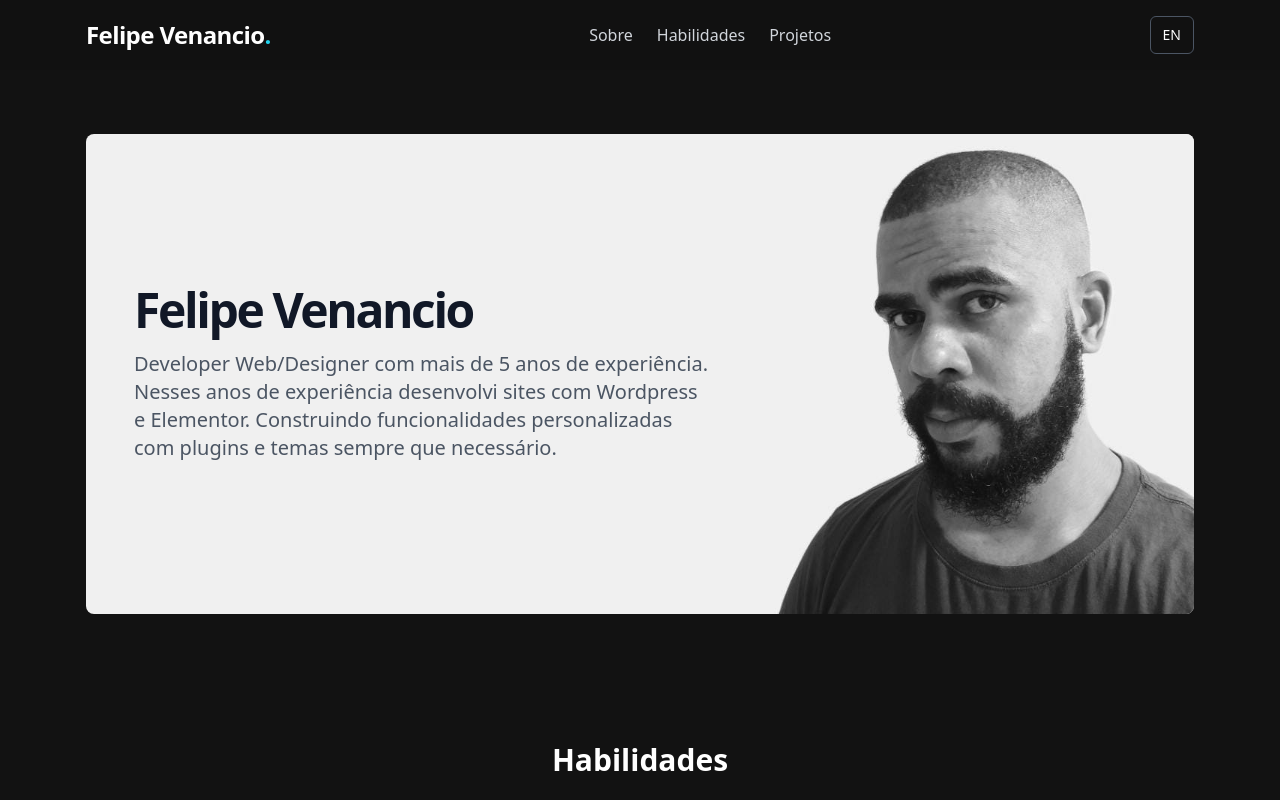
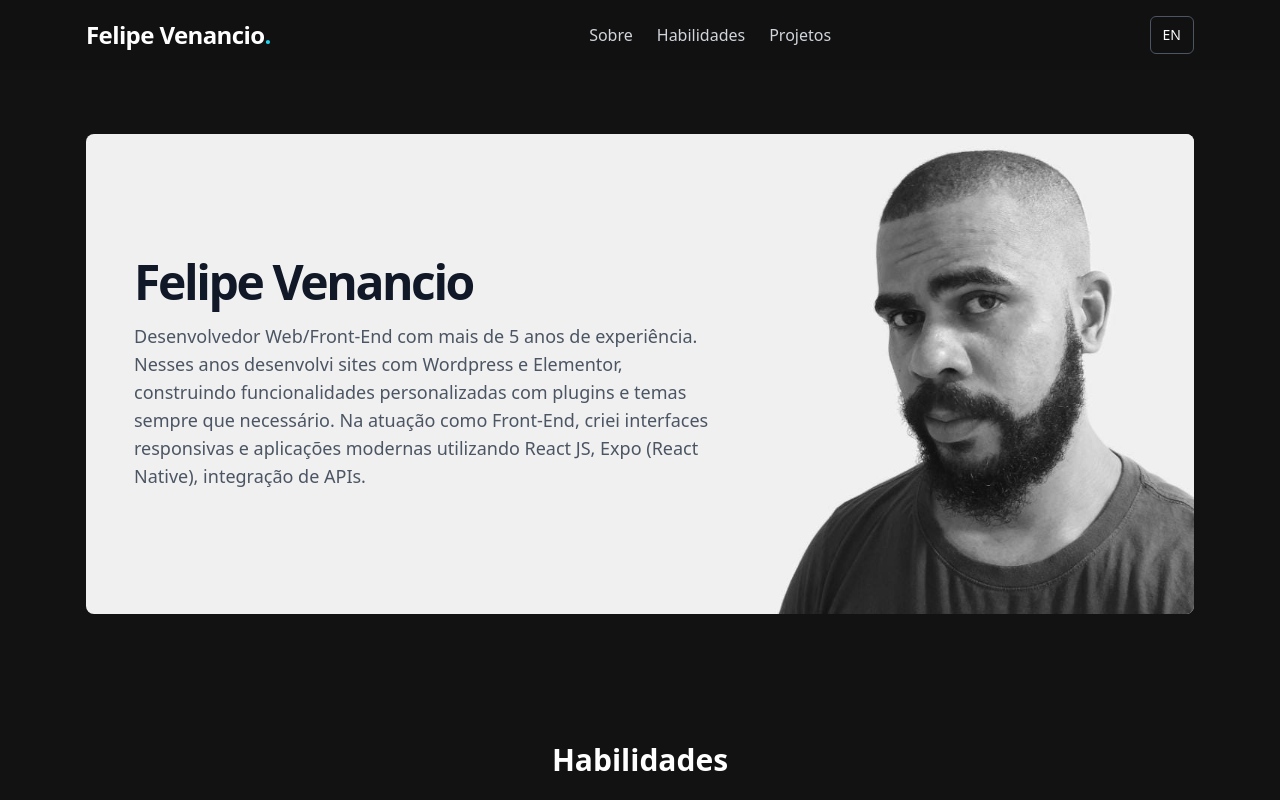
Before and after one commit to AlvesVenancio/Portfolio, a React (Vite) app: page / in a window 1280 px wide. Shown: the top 800 px of the page. Built offline with nearby package versions, Linux system fonts and the light colour scheme.

Commit message:
Change About Text

```diff
--- a/components/About.tsx
+++ b/components/About.tsx
@@ -15,7 +15,7 @@ export const About: React.FC<AboutProps> = ({ t }) => {
         <h1 className="text-4xl md:text-5xl font-extrabold mb-4 leading-tight tracking-tighter text-gray-900">
           Felipe Venancio
         </h1>
-        <p className="text-lg md:text-xl text-gray-600">
+        <p className="text-lg md:text-lg text-gray-600">
           {t.aboutText}
         </p>
       </div>
--- a/data.ts
+++ b/data.ts
@@ -7,7 +7,7 @@ export const translations: Record<Lang, Translations> = {
     navSkills: 'Habilidades',
     navProjects: 'Projetos',
     aboutTitle: 'Sobre Mim',
-    aboutText: 'Developer Web/Designer com mais de 5 anos de experiência. Nesses anos de experiência desenvolvi sites com Wordpress e Elementor. Construindo funcionalidades personalizadas com plugins e temas sempre que necessário.',
+    aboutText: 'Desenvolvedor Web/Front-End com mais de 5 anos de experiência. Nesses anos desenvolvi sites com Wordpress e Elementor, construindo funcionalidades personalizadas com plugins e temas sempre que necessário. Na atuação como Front-End, criei interfaces responsivas e aplicações modernas utilizando React JS, Expo (React Native), integração de APIs.',
     skillsTitle: 'Habilidades',
     projectsTitle: 'Projetos',
     close: 'Fechar',
```
